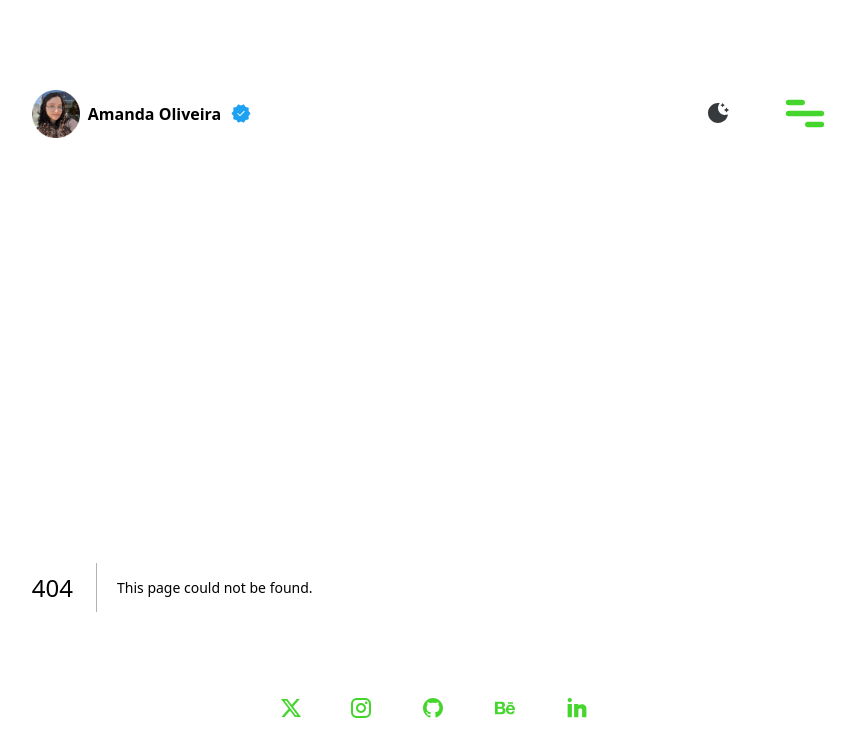
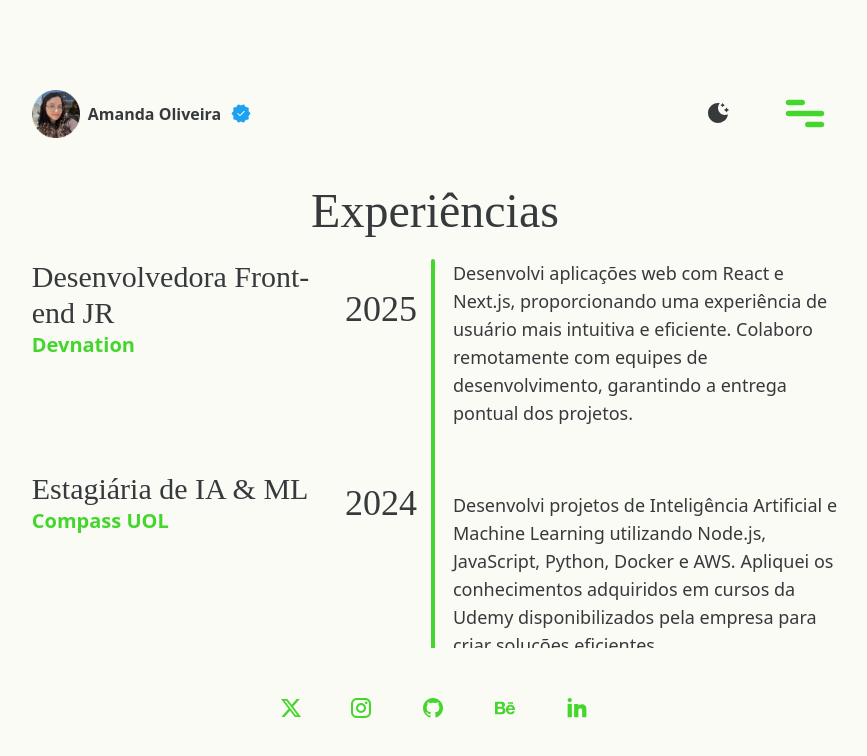
Before and after one commit to amandazzoc/amandas-world, a Next.js app: page /experiencias in a window 1280 px wide. Before the commit this address had no page. Shown: the top 756 px of the page, without its empty margins (205-1072 px from the left). Built offline with nearby package versions, Linux system fonts and the light colour scheme.

Commit message:
:sparkles: feat: adição da sessão de experiências

```diff
--- /dev/null
+++ b/src/app/experiencias/page.tsx
@@ -0,0 +1,98 @@
+const experiences = [
+  {
+    title: "Desenvolvedora Front-end JR",
+    enterprise: "Devnation",
+    year: "2025",
+    description:
+      "Desenvolvi aplicações web com React e Next.js, proporcionando uma experiência de usuário mais intuitiva e eficiente. Colaboro remotamente com equipes de desenvolvimento, garantindo a entrega pontual dos projetos.",
+  },
+  {
+    title: "Estagiária de IA & ML",
+    enterprise: "Compass UOL",
+    year: "2024",
+    description:
+      "Desenvolvi projetos de Inteligência Artificial e Machine Learning utilizando Node.js, JavaScript, Python, Docker e AWS. Apliquei os conhecimentos adquiridos em cursos da Udemy disponibilizados pela empresa para criar soluções eficientes.",
+  },
+  {
+    title: "Monitora Oracle APEX",
+    enterprise: "FATEC Registro",
+    year: "2024",
+    description:
+      "Ensinei os princípios básicos e o uso do Oracle APEX aos alunos do 1º semestre de Desenvolvimento de Software Multiplataforma, aprimorando minhas habilidades na ferramenta e em PL/SQL.",
+  },
+  {
+    title: "Técnica de Informática",
+    enterprise: "Plano Angelus",
+    year: "2024",
+    description:
+      "Adquiri experiência com assistência técnica aos usuários e helpdesk. Minha responsabilidade incluía resolver problemas relacionados a hardware, software e redes de maneira eficaz. ",
+  },
+];
+
+export default function Experiencias() {
+  return (
+    <>
+      <div className="flex flex-col gap-6">
+        <h1 className="font-family-secondary md:text-5xl text-4xl text-center">
+          Experiências
+        </h1>
+        <section className="md:flex gap-4 hidden">
+          <div className="flex flex-col w-[49%] lg:gap-28 gap-28">
+            {experiences.map((exp, index) => (
+              <div key={index} className="flex items-center justify-between ">
+                <div>
+                  <h1 className="lg:text-3xl text-2xl font-family-secondary">
+                    {exp.title}
+                  </h1>
+                  <p className="lg:text-xl text-lg text-[var(--secondary)] font-semibold">
+                    {exp.enterprise}
+                  </p>
+                </div>
+                <div>
+                  <p className="lg:text-4xl text-3xl font-family-secondary">
+                    {exp.year}
+                  </p>
+                </div>
+              </div>
+            ))}
+          </div>
+          <div className="relative w-1 bg-[var(--secondary)] rounded-full left-[-2px] line">
+            <div className="absolute bottom-0 left-[-2px] w-2 h-2 bg-[var(--secondary)] rotate-45"></div>
+          </div>
+          <div className="flex flex-col w-[49%] lg:gap-16 gap-12">
+            {experiences.map((exp, index) => (
+              <p key={index} className="lg:text-lg text-base">
+                {exp.description}
+              </p>
+            ))}
+          </div>
+        </section>
+        <section className="flex gap-4 md:hidden">
+          <div className="relative w-2 bg-[var(--secondary)] rounded-full  line">
+            <div className="absolute bottom-0 left-[-3px] w-2 h-2 bg-[var(--secondary)] rotate-45"></div>
+          </div>
+          <div className="flex flex-col gap-8">
+            {experiences.map((exp, index) => (
+              <div key={index}>
+                <div className="flex items-center justify-between ">
+                  <div>
+                    <h1 className="text-xl font-family-secondary">
+                      {exp.title}
+                    </h1>
+                    <p className="text-[var(--secondary)] font-semibold">
+                      {exp.enterprise}
+                    </p>
+                  </div>
+                  <div>
+                    <p className="text-2xl font-family-secondary">{exp.year}</p>
+                  </div>
+                </div>
+                <p>{exp.description}</p>
+              </div>
+            ))}
+          </div>
+        </section>
+      </div>
+    </>
+  );
+}
--- a/src/app/globals.css
+++ b/src/app/globals.css
@@ -49,3 +49,16 @@ body {
 .font-family-secondary{
   font-family: "Bacasime Antique", serif;
 }
+
+@keyframes line-grow {
+  from {
+    height: 0;
+  }
+  to {
+    height: 100%;
+  }
+}
+
+.animate-line-grow {
+  animation: line-grow 2s ease-in-out forwards;
+}
--- a/src/components/MenuContent.tsx
+++ b/src/components/MenuContent.tsx
@@ -15,7 +15,7 @@ export default function MenuContent() {
           <ItemMenu number="01" text="HOME" link="/" sessao="Home"/>
           <ItemMenu number="02" text="SOBRE MIM" link="/sobre-mim" sessao="Sobre mim"/>
           <ItemMenu number="03" text="HABILIDADES" link="/habilidades" sessao="Habilidades"/>
-          <ItemMenu number="04" text="EXPERIÊNCIAS" link="/experiencia" sessao="Experiências"/>
+          <ItemMenu number="04" text="EXPERIÊNCIAS" link="/experiencias" sessao="Experiências"/>
           <ItemMenu number="05" text="PROJETOS" link="#" sessao="Projetos"/>
         </ul>
       </div>
```
